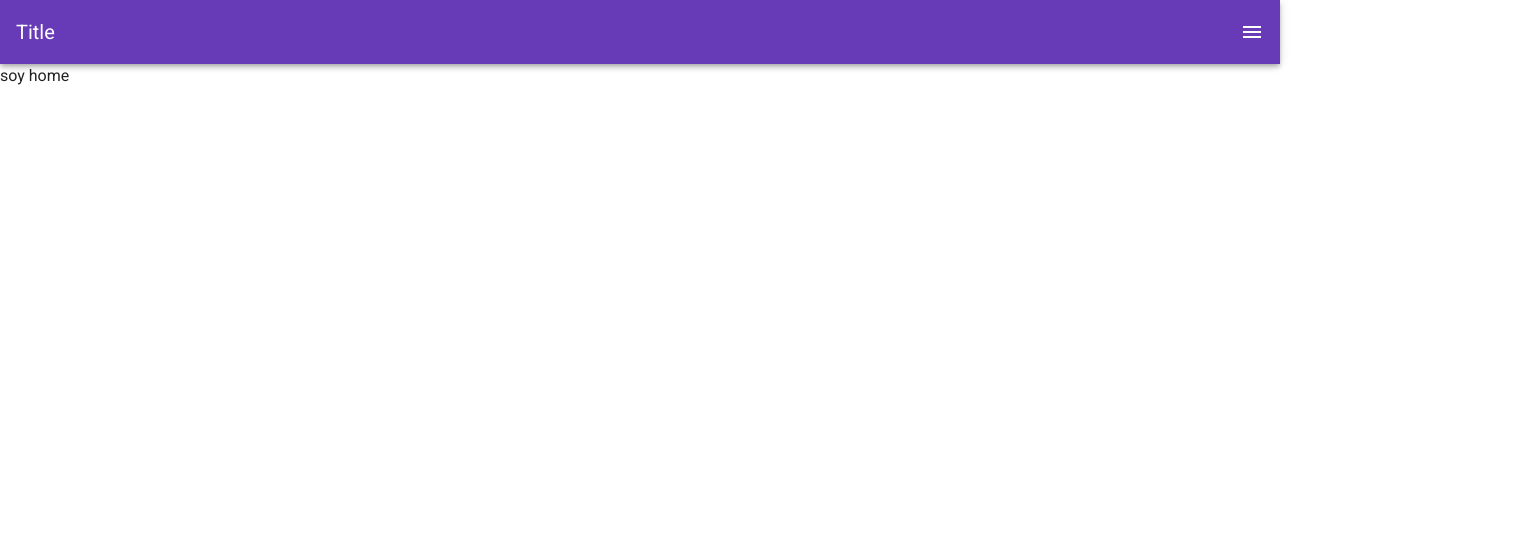
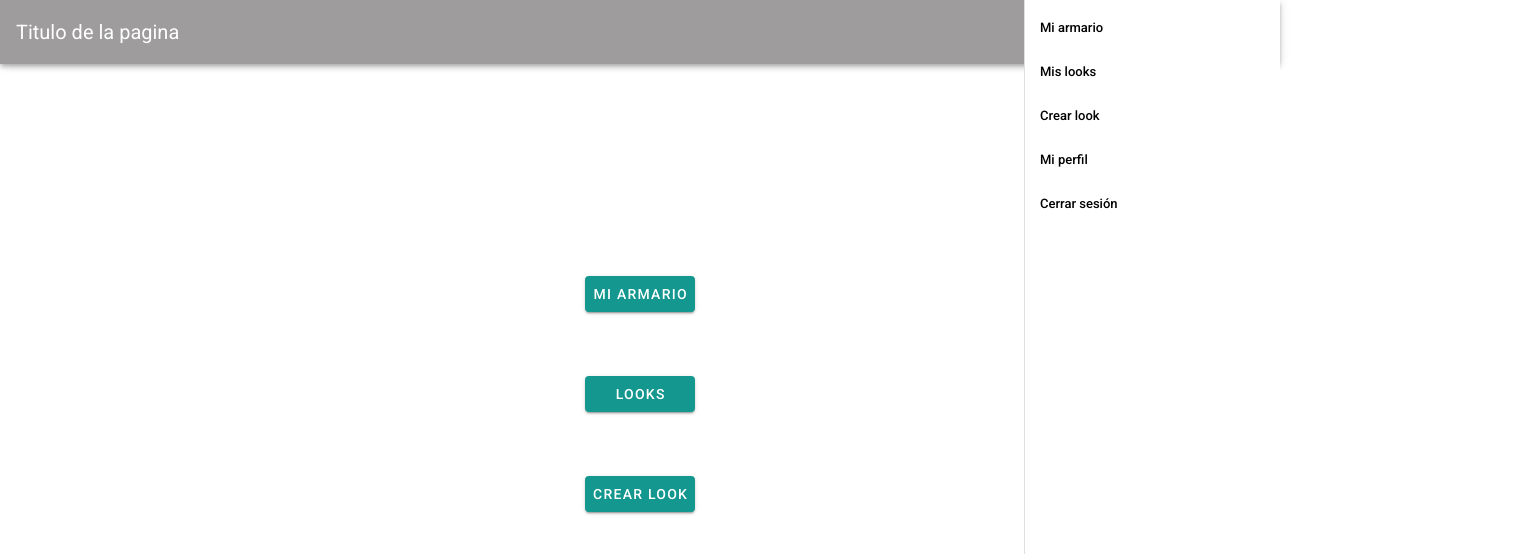
Before and after one commit to krla/My_ecloset_front, a Vue app: page /home in a window 1280 px wide. Shown: the top 554 px of the page, 1536 px wide, since content can reach past the window. Built offline with nearby package versions, Linux system fonts and the light colour scheme; sample sign-in values are in the browser's storage.

Commit message:
navbarGood

```diff
--- a/src/App.vue
+++ b/src/App.vue
@@ -2,13 +2,15 @@
   <v-app>
     <Navbar />
     <v-content>
+      <v-container>
         <router-view></router-view>
+      </v-container>
     </v-content>
   </v-app>
 </template>
 
 <script>
-import Navbar from './components/Navbar';
+import Navbar from "./components/Navbar";
 export default {
   name: "App",
 
--- a/src/components/Navbar.vue
+++ b/src/components/Navbar.vue
@@ -1,14 +1,14 @@
 <template>
   <div id="navbar">
-    <v-app-bar color="deep-purple" dark>
-      <v-toolbar-title>Title</v-toolbar-title>
+    <v-app-bar color="#9E9C9C" dark>
+      <v-toolbar-title>Titulo de la pagina</v-toolbar-title>
       <v-spacer></v-spacer>
       <v-app-bar-nav-icon @click="drawer = true"></v-app-bar-nav-icon>
     </v-app-bar>
 
     <v-spacer></v-spacer>
 
-    <v-navigation-drawer v-model="drawer" absolute temporary right>
+    <v-navigation-drawer v-model="drawer" absolute  right>
       <v-list nav dense>
         <v-list-item-group active-class="deep-purple--text text--accent-4">
           <v-list-item>
--- a/src/router/index.js
+++ b/src/router/index.js
@@ -1,102 +1,102 @@
-import Vue from 'vue'
-import VueRouter from 'vue-router'
-import Home from '../views/Home.vue'
-import Login from '../views/Login.vue'
-import Signup from '../views/Signup.vue'
-import Closet from '../views/Closet.vue'
-import Looks from '../views/Looks.vue'
-import NewLook from '../views/NewLook.vue'
-import Profile from '../views/Profile.vue'
+import Vue from "vue";
+import VueRouter from "vue-router";
+import Home from "../views/Home.vue";
+import Login from "../views/Login.vue";
+import Signup from "../views/Signup.vue";
+import Closet from "../views/Closet.vue";
+import Looks from "../views/Looks.vue";
+import NewLook from "../views/NewLook.vue";
+import Profile from "../views/Profile.vue";
 
-Vue.use(VueRouter)
+Vue.use(VueRouter);
 
 const routes = [
   {
-    path: '/',
-    name: 'Login',
-    component: Login
+    path: "/",
+    name: "Login",
+    component: Login,
   },
   {
-    path: '/signup',
-    name: 'Signup',
-    component: Signup
+    path: "/signup",
+    name: "Signup",
+    component: Signup,
   },
   {
-    path: '/home',
-    name: 'Home',
+    path: "/home",
+    name: "Home",
     component: Home,
-    beforeEnter (to, from, next) {
-      if (!localStorage.getItem("token")) { //eslint-disable-line
+    beforeEnter(to, from, next) {
+      if (!localStorage.getItem("token")) {//eslint-disable-line
         next({
-          name: 'Login'
-        })
+          name: "Login",
+        });
       } else {
-        next()
+        next();
       }
-    }
+    },
   },
   {
-    path: '/closet',
-    name: 'Closet',
+    path: "/closet",
+    name: "Closet",
     component: Closet,
-    beforeEnter (to, from, next) {
-      if (!localStorage.getItem("token")) { //eslint-disable-line
+    beforeEnter(to, from, next) {
+      if (!localStorage.getItem("token")) {//eslint-disable-line
         next({
-          name: 'Login'
-        })
+          name: "Login",
+        });
       } else {
-        next()
+        next();
       }
-    }
+    },
   },
   {
-    path: '/looks',
-    name: 'Looks',
+    path: "/looks",
+    name: "Looks",
     component: Looks,
-    beforeEnter (to, from, next) {
-      if (!localStorage.getItem("token")) { //eslint-disable-line
+    beforeEnter(to, from, next) {
+      if (!localStorage.getItem("token")) {//eslint-disable-line
         next({
-          name: 'Login'
-        })
+          name: "Login",
+        });
       } else {
-        next()
+        next();
       }
-    }
+    },
   },
   {
-    path: '/newlook',
-    name: 'NewLook',
+    path: "/newlook",
+    name: "NewLook",
     component: NewLook,
-    beforeEnter (to, from, next) {
-      if (!localStorage.getItem("token")) { //eslint-disable-line
+    beforeEnter(to, from, next) {
+      if (!localStorage.getItem("token")) {//eslint-disable-line
         next({
-          name: 'Login'
-        })
+          name: "Login",
+        });
       } else {
-        next()
+        next();
       }
-    }
+    },
   },
   {
-    path: '/profile',
-    name: 'Profile',
+    path: "/profile",
+    name: "Profile",
     component: Profile,
-    beforeEnter (to, from, next) {
-      if (!localStorage.getItem("token")) { //eslint-disable-line
+    beforeEnter(to, from, next) {
+      if (!localStorage.getItem("token")) {//eslint-disable-line
         next({
-          name: 'Login'
-        })
+          name: "Login",
+        });
       } else {
-        next()
+        next();
       }
-    }
-  }
-]
+    },
+  },
+];
 
 const router = new VueRouter({
-  mode: 'history',
+  mode: "history",
   base: process.env.BASE_URL,
-  routes
-})
+  routes,
+});
 
-export default router
+export default router;
--- a/src/services/Api.js
+++ b/src/services/Api.js
@@ -20,5 +20,13 @@ export default {
       ...user
     })
     return response.data
+  },
+  async getAllClothes () {
+    const response = await API.get('/me/clothes', {
+      headers: {
+        token: localStorage.getItem('token') //eslint-disable-line
+      }
+    })
+    return response.data
   }
 }
--- a/src/views/Closet.vue
+++ b/src/views/Closet.vue
@@ -1,17 +1,26 @@
 <template>
   <div>
-    <p>soy el armario</p>
+    {{ clothes }}
   </div>
 </template>
 
 <script>
+import Api from "../services/Api";
 
 export default {
   name: "Closet",
-  components: {
+  data() {
+    return {
+      clothes: []
+    };
+  },
+  components: {},
+  created() {
+    Api.getAllClothes().then(res => {
+      this.clothes = res;
+    });
   }
 };
 </script>
 
-<style lang="scss" scoped>
-</style>
+<style lang="scss" scoped></style>
--- a/src/views/Home.vue
+++ b/src/views/Home.vue
@@ -1,20 +1,37 @@
 <template>
   <div class="home">
-    <p>soy home</p>
+    <v-row>
+      <v-col align="center">
+        <v-btn to="/closet" class="btn" color="#13978F" dark>Mi Armario</v-btn>
+      </v-col>
+    </v-row>
+    <v-row>
+      <v-col align="center">
+        <v-btn to="/looks" class="btn" color="#13978F" dark>Looks</v-btn>
+      </v-col>
+    </v-row>
+    <v-row>
+      <v-col align="center">
+        <v-btn to="/newlook" class="btn" color="#13978F" dark>Crear Look</v-btn>
+      </v-col>
+    </v-row>
   </div>
 </template>
 
 <script>
-
-
 export default {
   name: "Home",
-  components: {
-  }
-}
+  components: {}
+};
 </script>
 
 <style lang='scss' scoped>
-
-
+.home {
+  margin-top: 20vh;
+}
+.btn {
+  margin-top: 40px;
+  width: 110px;
+  height: 50px;
+}
 </style>
--- a/src/views/Login.vue
+++ b/src/views/Login.vue
@@ -90,5 +90,4 @@ export default {
   margin: auto;
   margin-top: 10px;
 }
-
 </style>
```
